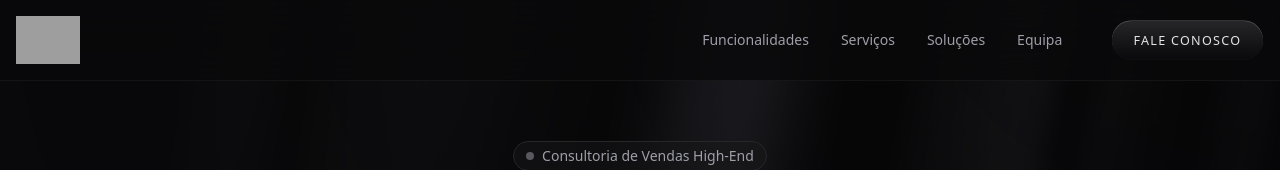
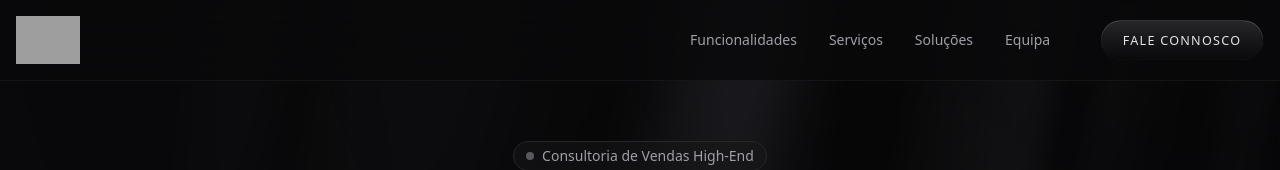
Before and after one commit to XavierOliveira/UnlockingTech-Sales-Consulting-LandingPage-, a React (Vite) app: page / in a window 1280 px wide. Shown: the top 170 px of the page. Built offline with nearby package versions, Linux system fonts and the light colour scheme; grey boxes are pictures that could not be loaded.

Commit message:
fix: Change button text from 'Fale Conosco' to 'Fale Connosco'
Updated navigation button to use correct Portuguese spelling.

```diff
--- a/App.tsx
+++ b/App.tsx
@@ -1039,7 +1039,7 @@ const App = () => {
             <a href="#solucoes" className="text-sm font-medium text-zinc-400 transition-colors hover:text-white">Soluções</a>
             <a href="#equipa" className="text-sm font-medium text-zinc-400 transition-colors hover:text-white">Equipa</a>
             <div className="scale-90 origin-right">
-              <MetallicButton href="https://www.unlockingtech.com/contact-us">Fale Conosco</MetallicButton>
+              <MetallicButton href="https://www.unlockingtech.com/contact-us">Fale Connosco</MetallicButton>
             </div>
           </div>
         </div>
```
